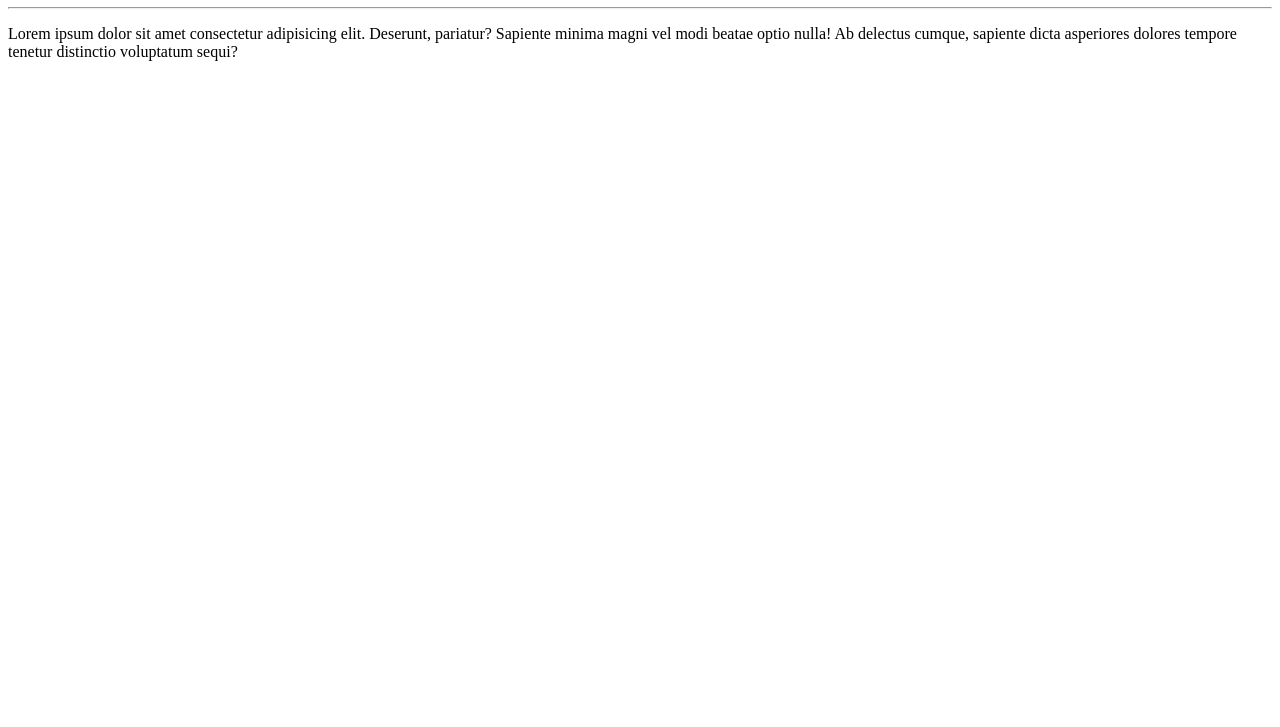
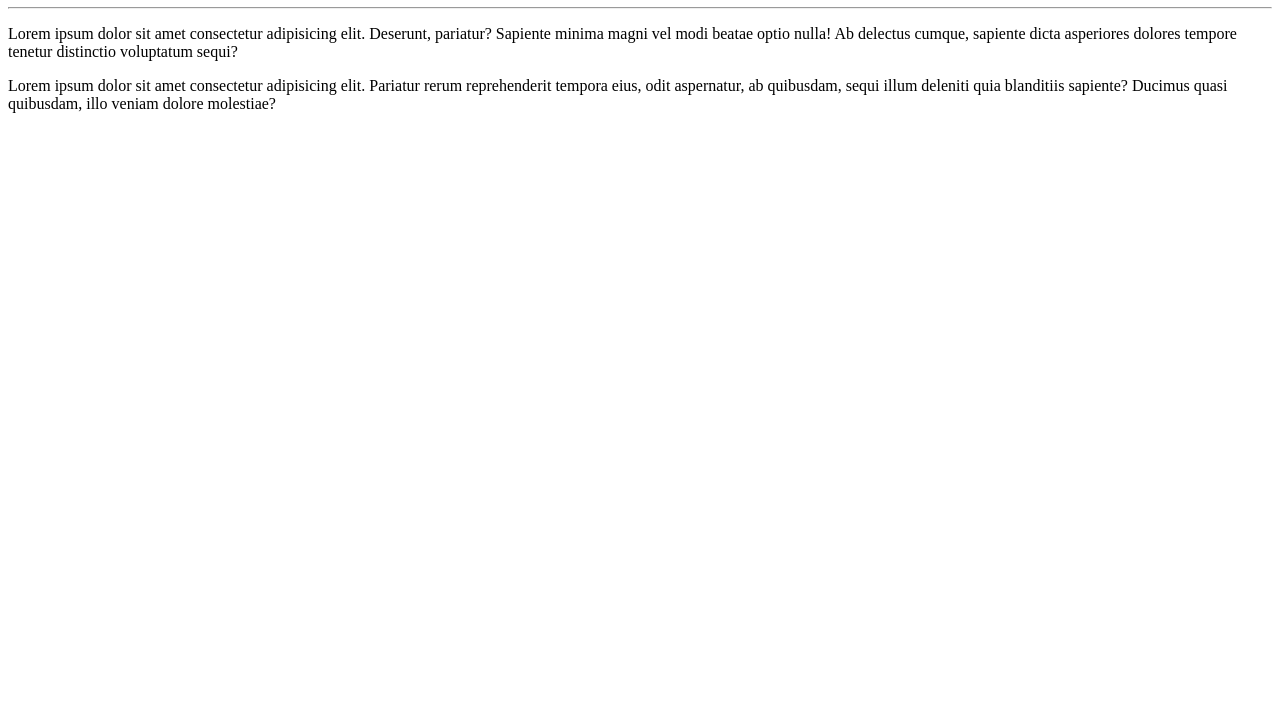
Before and after one commit to GustavMachado/Ola-Mundo, a plain HTML site: page site-exemplo/index.html in a window 1280 px wide. Shown: the part 73-800 px from the top of the page. Drawn offline with Linux system fonts and the light colour scheme.

Commit message:
adicionei um parágrafo

```diff
--- a/site-exemplo/index.html
+++ b/site-exemplo/index.html
@@ -10,5 +10,7 @@
     <hr>
     <p>Lorem ipsum dolor sit amet consectetur adipisicing elit. Deserunt, pariatur? Sapiente minima magni vel modi beatae optio nulla! Ab delectus cumque, sapiente dicta asperiores dolores tempore tenetur distinctio voluptatum sequi?</p>
 
+    <p>Lorem ipsum dolor sit amet consectetur adipisicing elit. Pariatur rerum reprehenderit tempora eius, odit aspernatur, ab quibusdam, sequi illum deleniti quia blanditiis sapiente? Ducimus quasi quibusdam, illo veniam dolore molestiae?</p>
+
 </body>
 </html>
```
